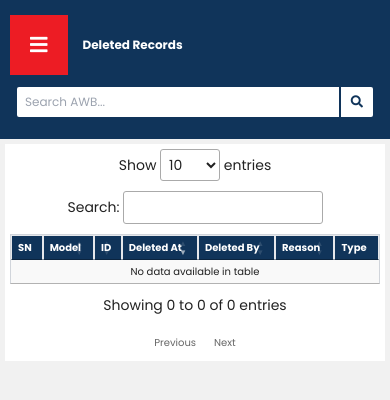
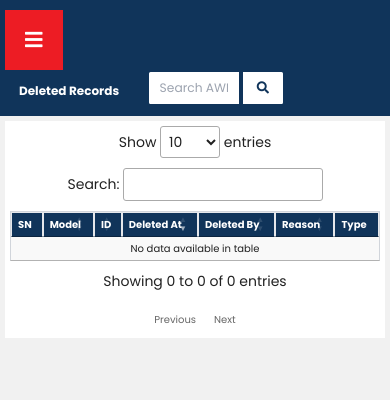
Before and after one commit to pujanrajrai/linkex_cms, a Django app: page /history/deleted/records/ in a window 390 px wide. Shown: the top 400 px of the page. Run offline with Django 4.2, Linux system fonts and the light colour scheme; data that the repository does not hold is empty; parts of the project's set-up code (start-up, migrations or seed data) failed here and were passed over; some libraries are stand-ins or nearby versions.

Commit message:
Refactor navbar and sidebar styles in CSS for improved layout and responsiveness; remove unused styles from base.html and streamline HTML structure for better consistency.

```diff
--- a/static/assets/css/style.css
+++ b/static/assets/css/style.css
@@ -12,19 +12,19 @@
 }
 
 .navbar {
-  margin-left: 85px;
+  margin-left: 62px;
   display: flex;
-  flex-direction: column;
+  flex-direction: row;
   justify-content: flex-start;
-  align-items: stretch;
+  align-items: center;
   background: #10345a;
   color: white;
-  padding: 10px 15px;
+  padding: 0px 15px;
   transition: all 0.3s ease-in-out;
 }
 
 .navbar.active {
-  margin-left: 250px;
+  margin-left: 225px;
 }
 
 .menu-toggle {
@@ -364,6 +364,8 @@
   .navbar {
     flex-wrap: wrap;
     padding: 10px 5px;
+    justify-content: flex-start;
+    align-items: center;
   }
 
   /* Table containers */
--- a/templates/base.html
+++ b/templates/base.html
@@ -33,82 +33,6 @@
                 text-transform: uppercase;
             }
 
-            /* Navbar Layout Styles */
-            .navbar-row-1 {
-                display: flex;
-                align-items: center;
-                justify-content: space-between;
-                width: 100%;
-                gap: 10px;
-            }
-
-            .navbar-row-2 {
-                display: flex;
-                align-items: center;
-                justify-content: center;
-                width: 100%;
-                padding: 10px 0;
-            }
-
-            .navbar-search-form {
-                display: flex;
-                align-items: center;
-                width: 100%;
-                max-width: 600px;
-            }
-
-            .navbar-search-input {
-                flex: 1;
-                padding: 8px 12px;
-                font-size: 14px;
-                border: 2px solid #10345A;
-                border-radius: 4px 0 0 4px;
-                outline: none;
-                background: white;
-                color: black;
-            }
-
-            .navbar-search-input:focus {
-                border-color: #10345A;
-            }
-
-            .navbar-search-button {
-                padding: 8px 16px;
-                background: white;
-                color: #10345A;
-                border: 2px solid #10345A;
-                border-left: none;
-                border-radius: 0 4px 4px 0;
-                cursor: pointer;
-                transition: all 0.3s;
-                display: flex;
-                align-items: center;
-                justify-content: center;
-            }
-
-            .navbar-search-button:hover {
-                background: #10345A;
-                color: white;
-            }
-
-            .nav-title {
-                flex: 1;
-                font-size: 18px;
-                font-weight: bold;
-                margin-left: 10px;
-                white-space: nowrap;
-                overflow: hidden;
-                text-overflow: ellipsis;
-            }
-
-            .navbar-button {
-                display: flex;
-                align-items: center;
-            }
-
-            .menu-toggle.ham-menu {
-                flex-shrink: 0;
-            }
 
             /* Desktop: Layout adjustment */
             @media (min-width: 769px) {
@@ -118,82 +42,14 @@
                     -moz-transform: scale(0.9);
                     -moz-transform-origin: 0 0;
                 }
-
-                .navbar {
-                    display: flex !important;
-                    flex-direction: row !important;
-                    align-items: center !important;
-                    gap: 15px !important;
-                    flex-wrap: nowrap !important;
-                    padding: 10px 15px !important;
-                }
-
-                .navbar-row-1 {
-                    display: flex !important;
-                    flex: 0 0 auto !important;
-                    align-items: center !important;
-                    gap: 10px !important;
-                    width: auto !important;
-                }
-
-                .navbar-row-2 {
-                    display: flex !important;
-                    flex: 1 !important;
-                    padding: 0 !important;
-                    margin: 0 15px !important;
-                    visibility: visible !important;
-                    opacity: 1 !important;
-                    width: auto !important;
-                }
-
-                .navbar-search-form {
-                    max-width: 500px !important;
-                    width: 100% !important;
-                    display: flex !important;
-                }
-
-                .nav-title {
-                    max-width: 200px;
-                }
             }
 
             /* Mobile Responsive Styles */
             @media (max-width: 768px) {
                 .navbar {
-                    flex-direction: column;
-                }
-
-                .navbar-row-1 {
-                    padding: 5px;
-                }
-
-                .navbar-row-2 {
-                    width: 100%;
-                    padding: 5px 10px 10px 10px;
-                }
-
-                .navbar-search-form {
-                    width: 100%;
-                    max-width: 100%;
-                }
-
-                .nav-title {
-                    font-size: 14px;
-                    margin-left: 5px;
-                }
-
-                .navbar-search-input {
-                    font-size: 13px;
-                    padding: 6px 10px;
-                }
-
-                .navbar-search-button {
-                    padding: 6px 12px;
-                }
-
-                .navbar-button a button {
-                    font-size: 12px;
-                    padding: 6px 10px;
+                    flex-direction: row !important;
+                    justify-content: flex-start !important;
+                    align-items: center !important;
                 }
             }
 
@@ -311,29 +167,6 @@
                     font-size: 12px !important;
                 }
 
-                /* Hide button text, show only icons */
-                .navbar-button button span {
-                    display: none;
-                }
-
-                .navbar-button button i {
-                    margin: 0 !important;
-                }
-
-                .navbar-button button {
-                    padding: 8px 12px !important;
-                    min-width: auto !important;
-                }
-
-                .navbar-search-input {
-                    font-size: 12px;
-                    padding: 6px 8px;
-                }
-
-                .navbar-search-button {
-                    padding: 6px 10px;
-                }
-
                 table.dataTable thead th,
                 table.dataTable tbody td {
                     font-size: 10px !important;
@@ -422,35 +255,35 @@
     <body>
         <!-- Navbar -->
         <header class="navbar">
-            <div class="navbar-row-1">
             <div class="menu-toggle ham-menu">
                 <i class="fas fa-bars"></i>
             </div>
-                <div class="nav-title">
+            <div class="flex justify-between items-center w-full">
+                <div class="nav-title ml-4 mt-2">
                     {% block pagetitle %}
                     {% endblock pagetitle %}
                 </div>
-                <div class="navbar-button">
-                    {% block button %}
-                    {% endblock button %}
-                </div>
-            </div>
-            <div class="navbar-row-2">
+                <div class="flex items-center justify-center flex-1 mx-8 mr-[100px]">
                     <form method="get"
                           autocomplete="off"
                           action="{% url 'awb:pages:awb:redirect_awb' %}"
-                      class="navbar-search-form">
+                          class="flex items-center w-80">
                         <input type="text"
                                name="awb_no"
                                placeholder="Search AWB..."
                                autocomplete="off"
-                           class="navbar-search-input"
+                               class="w-full text-black px-3 py-2 bg-white border-2 border-primary rounded-l focus:outline-none focus:border-primary text-sm"
                                required>
                         <button type="submit"
-                            class="navbar-search-button">
+                                class="bg-white text-primary border-2 border-primary hover:bg-primary hover:text-white transition-colors duration-300 px-4 py-2 rounded-r flex items-center">
                             <i class="fas fa-search text-sm"></i>
                         </button>
                     </form>
+                </div>
+                <div class="flex items-center">
+                    {% block button %}
+                    {% endblock button %}
+                </div>
             </div>
         </header>
         {% include 'sidebar.html' %}
```
Also changed, not shown: other parts of static/assets/css/style.css (+11 -11 lines). Lines whose indentation alone changed are shown as unchanged.
